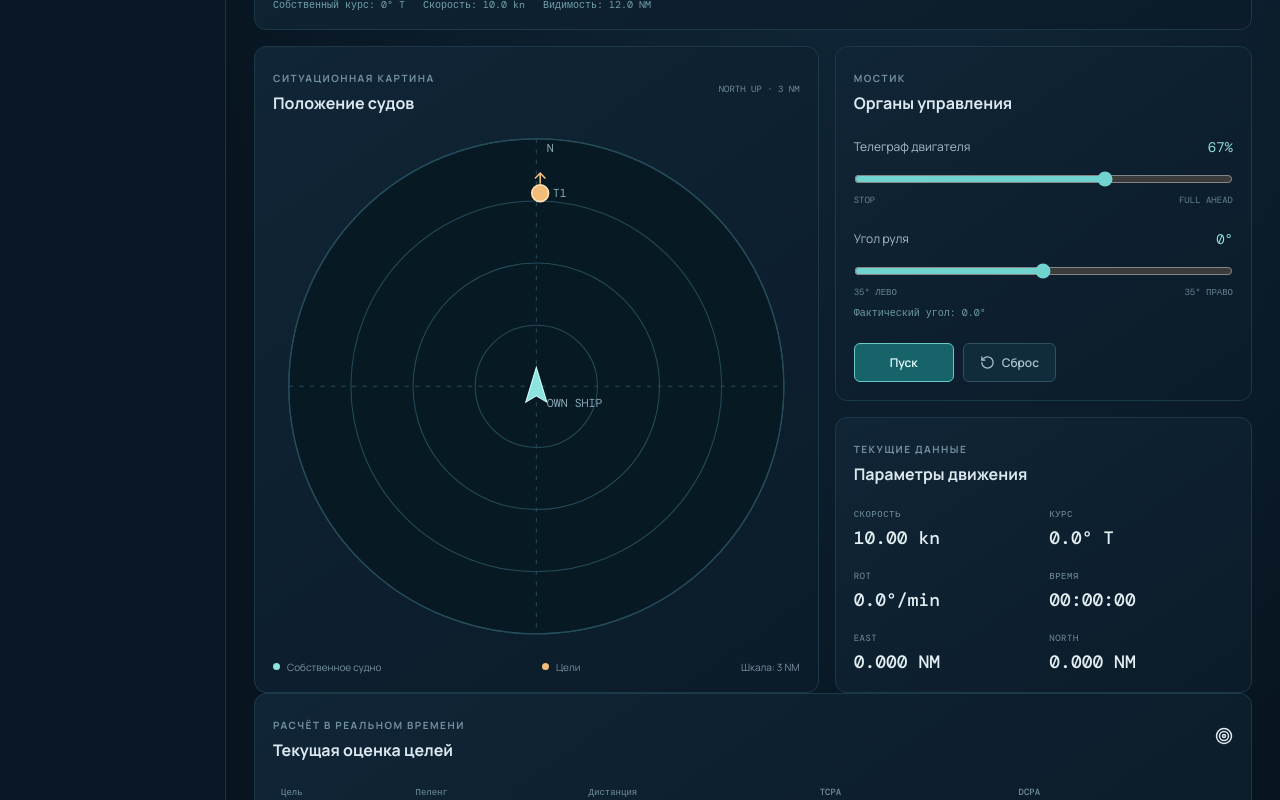
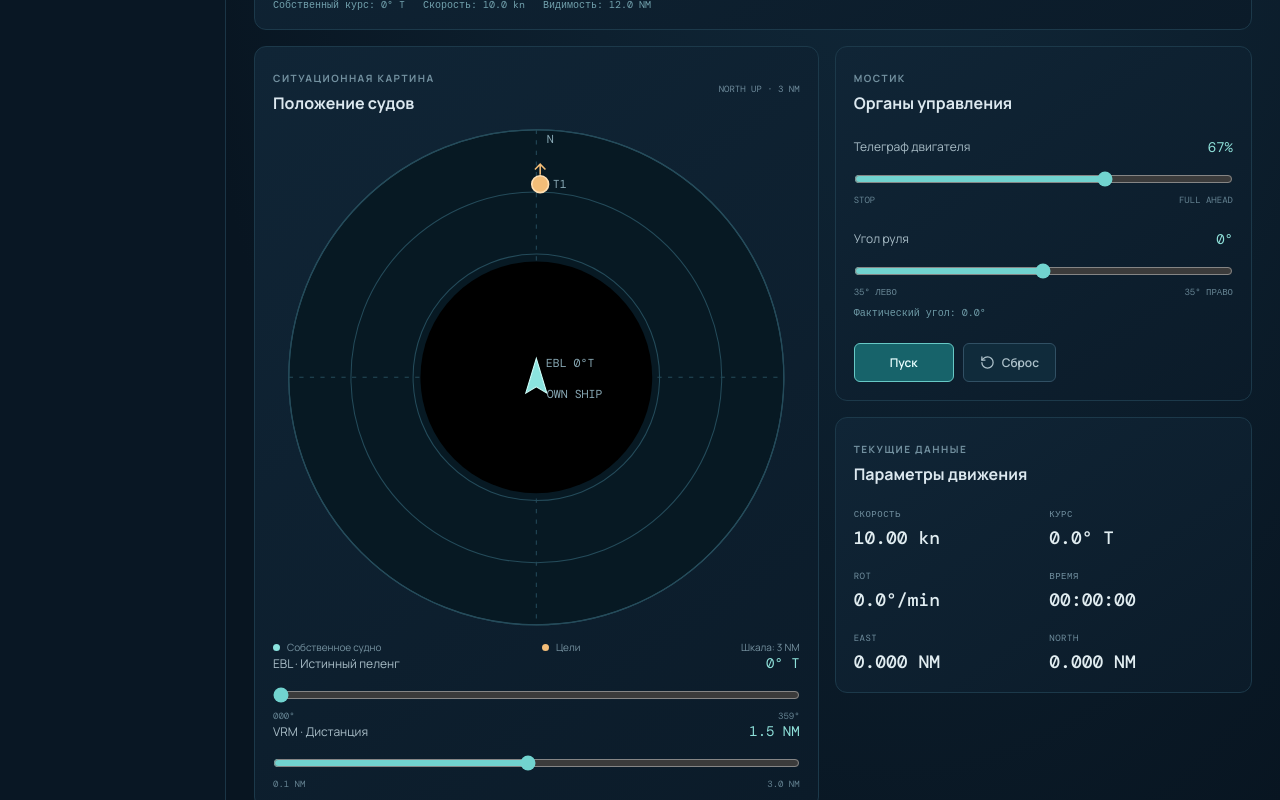
Before and after one commit to quvok/OpenOOW, a React (Vite) app: page / in a window 1280 px wide. Shown: the part 380-1180 px from the top of the page. Built offline with nearby package versions, Linux system fonts and the light colour scheme.

Commit message:
feat(radar): add EBL and VRM measurement controls

```diff
--- a/src/ui/App.tsx
+++ b/src/ui/App.tsx
@@ -40,6 +40,8 @@ export default function App() {
   const [activeScenario, setActiveScenario] = useState<EncounterScenario>(ENCOUNTER_SCENARIOS[0]);
   const [ship, setShip] = useState<ShipDynamicsState>(() => createScenarioShipState(ENCOUNTER_SCENARIOS[0]));
   const [running, setRunning] = useState(false);
+  const [eblBearingDeg, setEblBearingDeg] = useState(0);
+  const [vrmRangeNm, setVrmRangeNm] = useState(1.5);
   const [targets, setTargets] = useState<VesselState[]>(() => ENCOUNTER_SCENARIOS[0].targets.map((target) => ({ ...target })));
   const shipRef = useRef<ShipDynamicsState>(ship);
   const targetsRef = useRef<VesselState[]>(targets);
@@ -120,6 +122,10 @@ export default function App() {
 
   const x = 250 + (ship.eastNm / RADAR_RANGE_NM) * 220;
   const y = 250 - (ship.northNm / RADAR_RANGE_NM) * 220;
+  const eblRadians = eblBearingDeg * Math.PI / 180;
+  const eblX = x + Math.sin(eblRadians) * 220;
+  const eblY = y - Math.cos(eblRadians) * 220;
+  const vrmRadiusPx = (vrmRangeNm / RADAR_RANGE_NM) * 220;
   const ownVessel: VesselState = { id: "OWN", xNm: ship.eastNm, yNm: ship.northNm, courseDeg: ship.headingDeg, speedKn: ship.speedKn };
   const targetCpa = targets.map((target) => ({ target, cpa: calculateCpa(ownVessel, target) }));
 
@@ -165,6 +171,9 @@ export default function App() {
             }
             <path d="M250 15V485 M15 250H485" className="radar-cross"/>
             <path d={"M250 250 L" + x + " " + y} className="track-line"/>
+            <circle cx={x} cy={y} r={vrmRadiusPx} className="vrm-ring"/>
+            <path d={"M" + x + " " + y + " L" + eblX + " " + eblY} className="ebl-line"/>
+            <text x={x + 9} y={y - 10}>EBL {eblBearingDeg.toFixed(0)}°T</text>
             {targets.map((target) => {
               const tx = 250 + (target.xNm / RADAR_RANGE_NM) * 220;
               const ty = 250 - (target.yNm / RADAR_RANGE_NM) * 220;
@@ -178,6 +187,10 @@ export default function App() {
             <text x="260" y="28">N</text><text x="260" y="270">OWN SHIP</text>
           </svg>
           <div className="radar-legend"><span><i className="dot own-dot"/>Собственное судно</span><span><i className="dot target-dot"/>Цели</span><span>Шкала: 3 NM</span></div>
+          <div className="radar-tools">
+            <div className="radar-tool"><div className="control-title"><label htmlFor="ebl-bearing">EBL · Истинный пеленг</label><strong>{eblBearingDeg.toFixed(0)}° T</strong></div><input id="ebl-bearing" type="range" min="0" max="359" step="1" value={eblBearingDeg} onChange={(event) => setEblBearingDeg(Number(event.target.value))}/><div className="range-labels"><span>000°</span><span>359°</span></div></div>
+            <div className="radar-tool"><div className="control-title"><label htmlFor="vrm-range">VRM · Дистанция</label><strong>{vrmRangeNm.toFixed(1)} NM</strong></div><input id="vrm-range" type="range" min="0.1" max="3" step="0.1" value={vrmRangeNm} onChange={(event) => setVrmRangeNm(Number(event.target.value))}/><div className="range-labels"><span>0.1 NM</span><span>3.0 NM</span></div></div>
+          </div>
         </section>
         <div className="control-column">
           <section className="panel">
```
